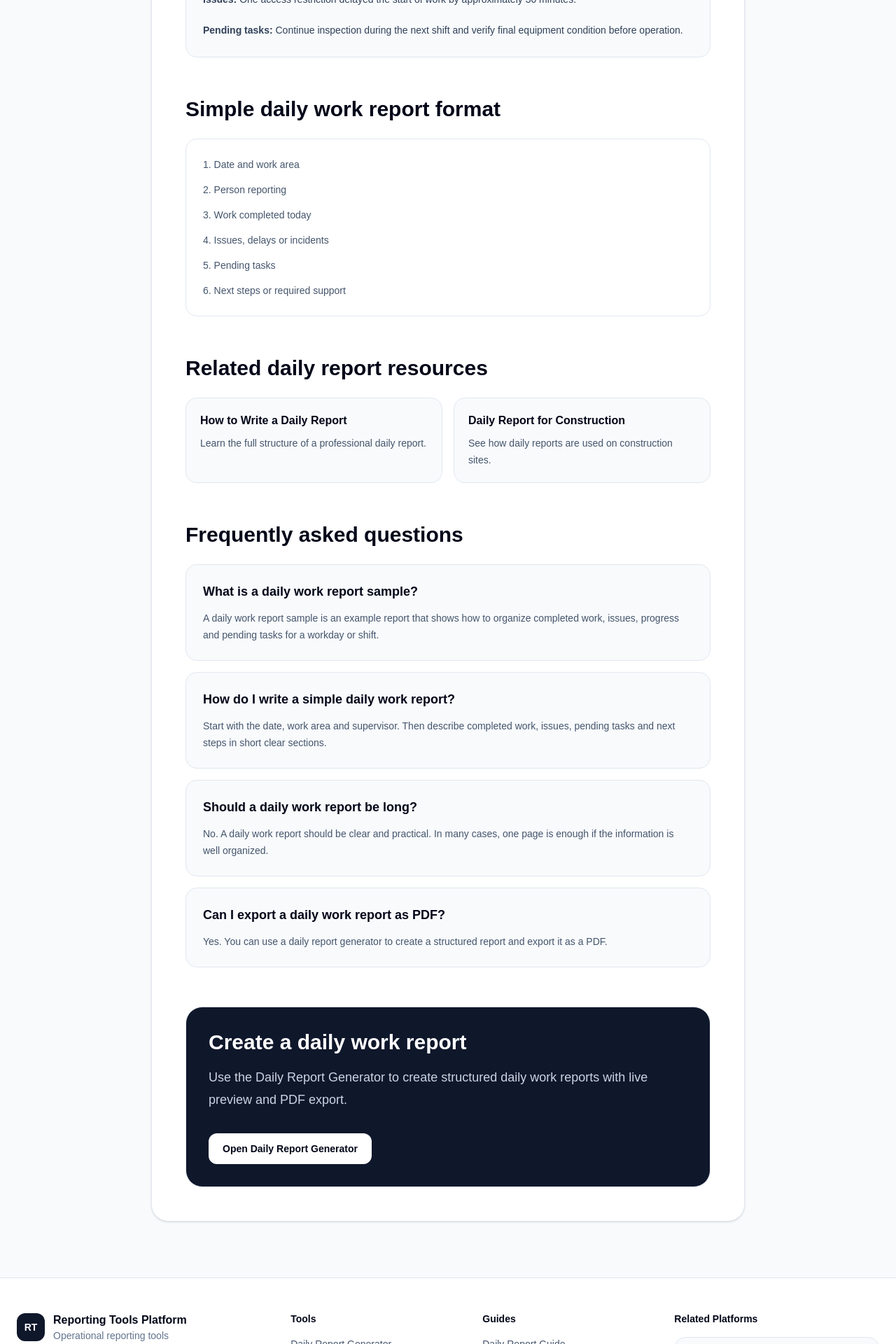
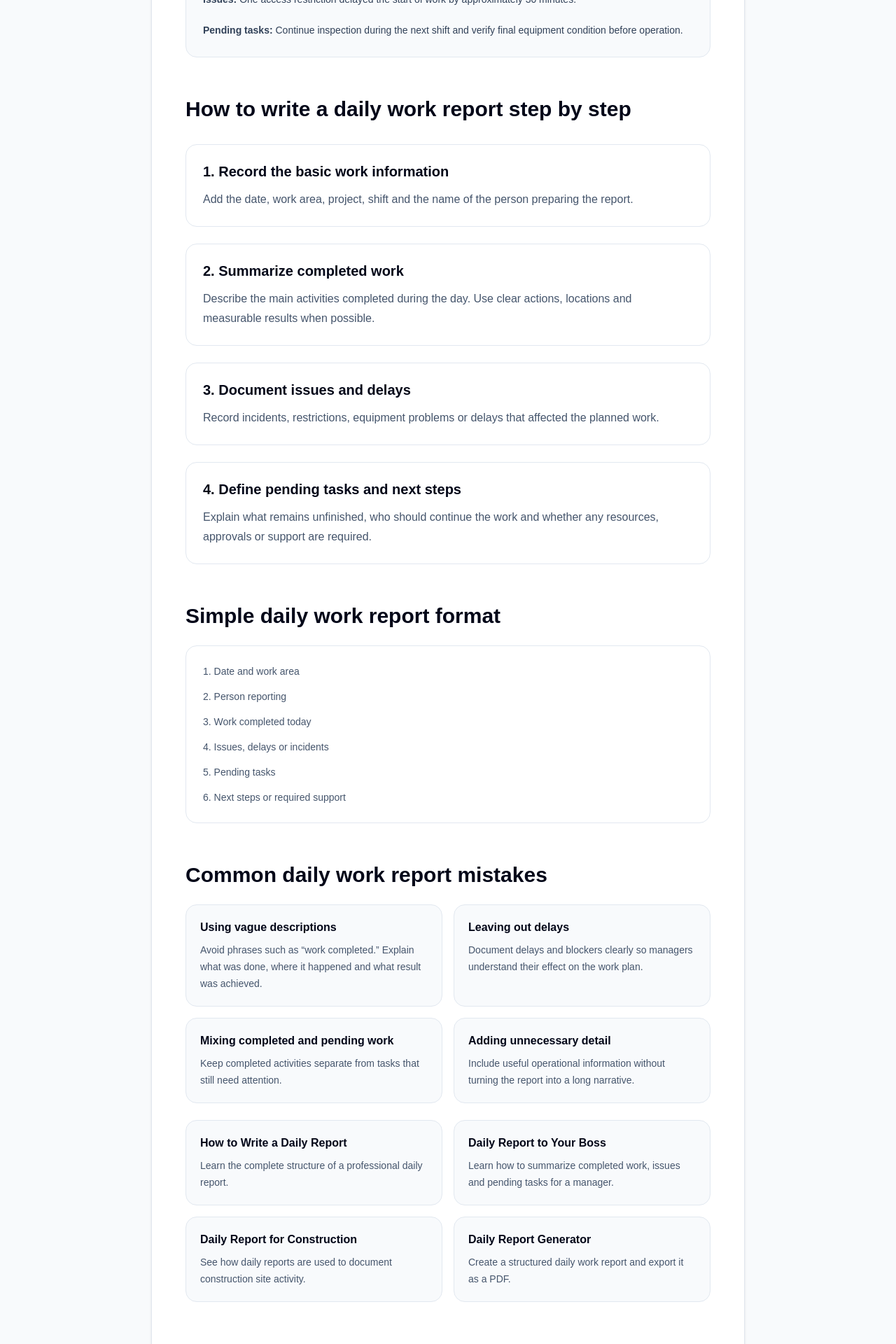
Before and after one commit to kike-Pinto/reporting-tools-platform, a Next.js app: page /guides/daily-work-report-sample in a window 1280 px wide. Shown: the part 1600-3520 px from the top of the page at 70% size. Built offline with nearby package versions, Linux system fonts and the light colour scheme.

Commit message:
Expand daily work report sample guide

```diff
--- a/app/guides/daily-work-report-sample/page.tsx
+++ b/app/guides/daily-work-report-sample/page.tsx
@@ -16,6 +16,10 @@ export const metadata: Metadata = {
     'daily report examples',
     'daily work report format',
   ],
+  alternates: {
+    canonical:
+      'https://reporting-tools-platform.vercel.app/guides/daily-work-report-sample',
+  },
 }
 
 const sampleSections = [
@@ -167,6 +171,58 @@ export default function DailyWorkReportSamplePage() {
 
           <section className='mt-14'>
             <h2 className='text-3xl font-bold text-slate-950'>
+              How to write a daily work report step by step
+            </h2>
+
+            <div className='mt-8 space-y-6'>
+              <div className='rounded-2xl border border-slate-200 bg-white p-6'>
+                <h3 className='text-xl font-bold text-slate-950'>
+                  1. Record the basic work information
+                </h3>
+
+                <p className='mt-3 leading-7 text-slate-600'>
+                  Add the date, work area, project, shift and the name of the
+                  person preparing the report.
+                </p>
+              </div>
+
+              <div className='rounded-2xl border border-slate-200 bg-white p-6'>
+                <h3 className='text-xl font-bold text-slate-950'>
+                  2. Summarize completed work
+                </h3>
+
+                <p className='mt-3 leading-7 text-slate-600'>
+                  Describe the main activities completed during the day. Use
+                  clear actions, locations and measurable results when possible.
+                </p>
+              </div>
+
+              <div className='rounded-2xl border border-slate-200 bg-white p-6'>
+                <h3 className='text-xl font-bold text-slate-950'>
+                  3. Document issues and delays
+                </h3>
+
+                <p className='mt-3 leading-7 text-slate-600'>
+                  Record incidents, restrictions, equipment problems or delays
+                  that affected the planned work.
+                </p>
+              </div>
+
+              <div className='rounded-2xl border border-slate-200 bg-white p-6'>
+                <h3 className='text-xl font-bold text-slate-950'>
+                  4. Define pending tasks and next steps
+                </h3>
+
+                <p className='mt-3 leading-7 text-slate-600'>
+                  Explain what remains unfinished, who should continue the work
+                  and whether any resources, approvals or support are required.
+                </p>
+              </div>
+            </div>
+          </section>
+
+          <section className='mt-14'>
+            <h2 className='text-3xl font-bold text-slate-950'>
               Simple daily work report format
             </h2>
 
@@ -184,8 +240,45 @@ export default function DailyWorkReportSamplePage() {
 
           <section className='mt-14'>
             <h2 className='text-3xl font-bold text-slate-950'>
-              Related daily report resources
+              Common daily work report mistakes
             </h2>
+
+            <div className='mt-6 grid gap-4 sm:grid-cols-2'>
+              {[
+                {
+                  title: 'Using vague descriptions',
+                  description:
+                    'Avoid phrases such as “work completed.” Explain what was done, where it happened and what result was achieved.',
+                },
+                {
+                  title: 'Leaving out delays',
+                  description:
+                    'Document delays and blockers clearly so managers understand their effect on the work plan.',
+                },
+                {
+                  title: 'Mixing completed and pending work',
+                  description:
+                    'Keep completed activities separate from tasks that still need attention.',
+                },
+                {
+                  title: 'Adding unnecessary detail',
+                  description:
+                    'Include useful operational information without turning the report into a long narrative.',
+                },
+              ].map((mistake) => (
+                <div
+                  key={mistake.title}
+                  className='rounded-2xl border border-slate-200 bg-slate-50 p-5'
+                >
+                  <h3 className='font-bold text-slate-950'>{mistake.title}</h3>
+
+                  <p className='mt-2 text-sm leading-6 text-slate-600'>
+                    {mistake.description}
+                  </p>
+                </div>
+              ))}
+            </div>
+          </section>
 
           <div className='mt-6 grid gap-4 sm:grid-cols-2'>
             <Link
@@ -197,7 +290,21 @@ export default function DailyWorkReportSamplePage() {
               </p>
 
               <p className='mt-2 text-sm leading-6 text-slate-600'>
-                  Learn the full structure of a professional daily report.
+                Learn the complete structure of a professional daily report.
+              </p>
+            </Link>
+
+            <Link
+              href='/guides/how-to-write-a-daily-report-to-your-boss'
+              className='rounded-2xl border border-slate-200 bg-slate-50 p-5 transition hover:bg-slate-100'
+            >
+              <p className='font-semibold text-slate-950'>
+                Daily Report to Your Boss
+              </p>
+
+              <p className='mt-2 text-sm leading-6 text-slate-600'>
+                Learn how to summarize completed work, issues and pending tasks
+                for a manager.
               </p>
             </Link>
 
@@ -210,11 +317,24 @@ export default function DailyWorkReportSamplePage() {
               </p>
 
               <p className='mt-2 text-sm leading-6 text-slate-600'>
-                  See how daily reports are used on construction sites.
+                See how daily reports are used to document construction site
+                activity.
+              </p>
+            </Link>
+
+            <Link
+              href='/tools/daily-report-generator'
+              className='rounded-2xl border border-slate-200 bg-slate-50 p-5 transition hover:bg-slate-100'
+            >
+              <p className='font-semibold text-slate-950'>
+                Daily Report Generator
+              </p>
+
+              <p className='mt-2 text-sm leading-6 text-slate-600'>
+                Create a structured daily work report and export it as a PDF.
               </p>
             </Link>
           </div>
-          </section>
 
           <section className='mt-14'>
             <h2 className='text-3xl font-bold text-slate-950'>
@@ -239,7 +359,7 @@ export default function DailyWorkReportSamplePage() {
             </div>
           </section>
 
-          <section className='mt-14 rounded-3xl border border-slate-200 bg-slate-900 p-8 text-white'>
+          <section className='mt-14 rounded-3xl border border-slate-200 bg-slate-900 p-6 text-white sm:p-8'>
             <h2 className='text-3xl font-bold'>Create a daily work report</h2>
 
             <p className='mt-4 max-w-2xl text-lg leading-8 text-slate-300'>
--- a/app/guides/how-to-write-a-daily-report/page.tsx
+++ b/app/guides/how-to-write-a-daily-report/page.tsx
@@ -61,13 +61,13 @@ export default function HowToWriteDailyReportPage() {
     <main className='min-h-screen bg-slate-50 text-slate-900'>
       <Navbar />
 
-      <article className='mx-auto max-w-4xl px-6 py-20'>
+      <article className='mx-auto max-w-4xl px-6 py-16 sm:py-20'>
         <div className='rounded-3xl border border-slate-200 bg-white p-8 shadow-sm sm:p-12'>
           <p className='text-sm font-semibold uppercase tracking-[0.18em] text-blue-600'>
             Daily Report Guide
           </p>
 
-          <h1 className='mt-4 text-5xl font-bold tracking-tight text-slate-950'>
+          <h1 className='mt-4 text-4xl font-bold tracking-tight text-slate-950 sm:text-5xl'>
             How to Write a Daily Report
           </h1>
 
```
Lines whose indentation alone changed are shown as unchanged.
